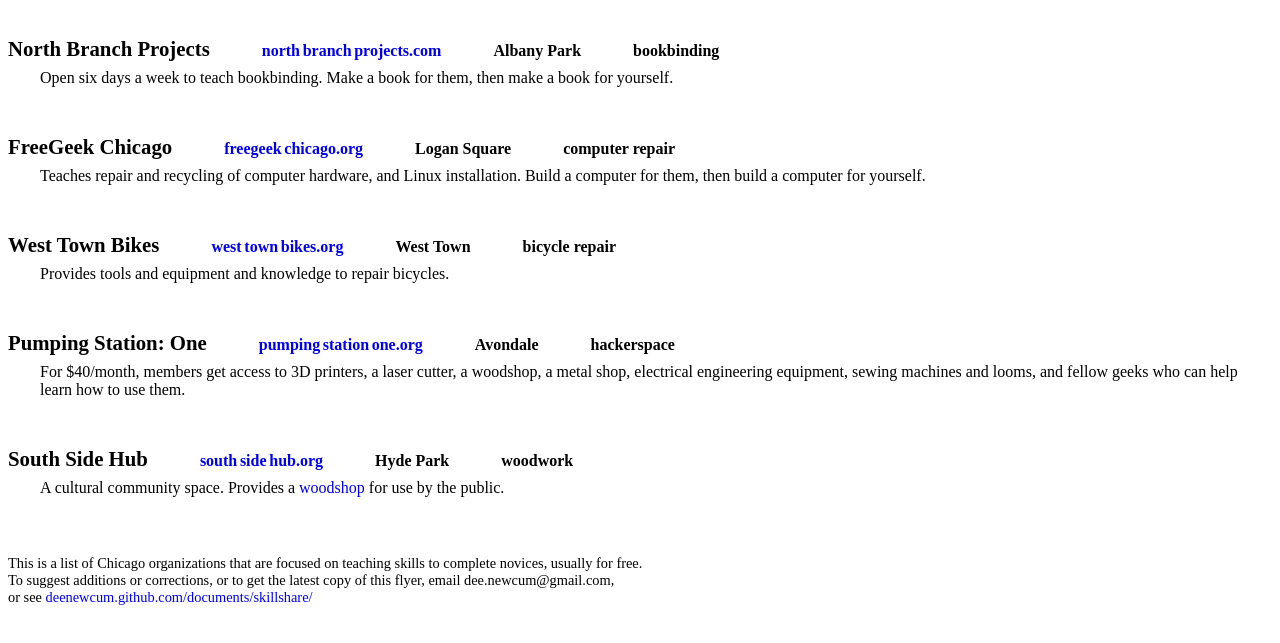
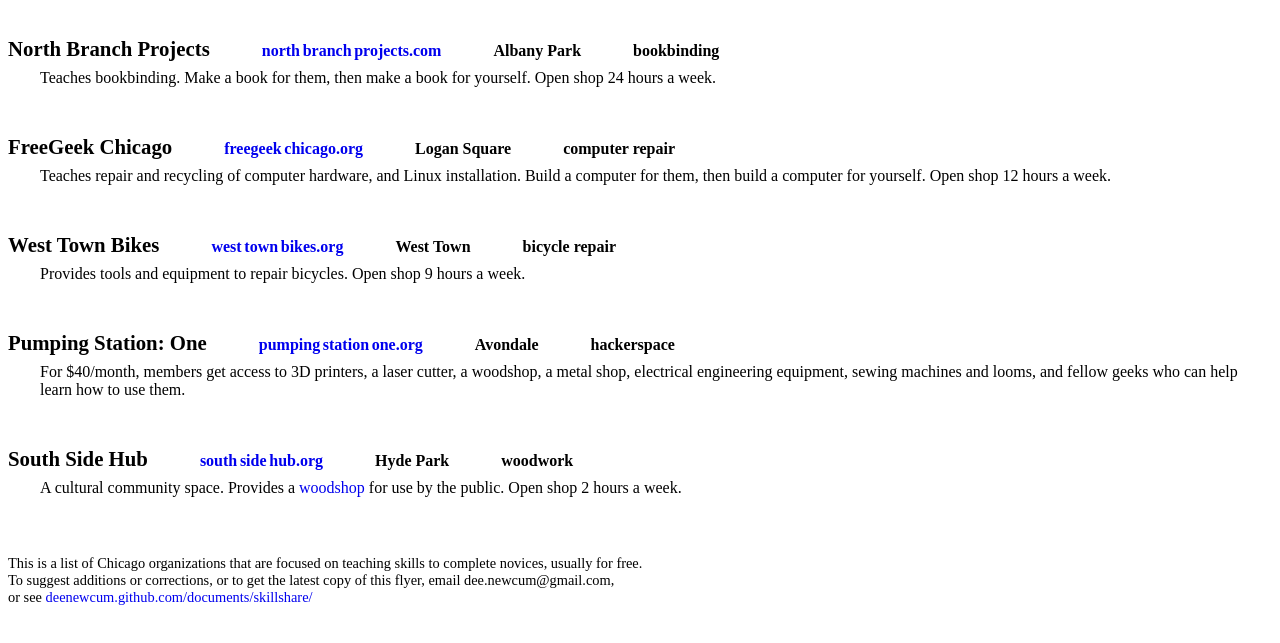
Before and after one commit to DeeNewcum/documents, a plain HTML site: page skillshare/skillshare.html in a window 1280 px wide. Shown: the part 71-714 px from the top of the page. Drawn offline with nearby package versions, Linux system fonts and the light colour scheme.

Commit message:
add hours per week

```diff
--- a/skillshare/skillshare.html
+++ b/skillshare/skillshare.html
@@ -88,7 +88,8 @@
     <em>North Branch Projects</em>      <ins/> <a href="http://www.northbranchprojects.com/">north branch projects.com</a>        <ins/> Albany Park        <ins/> bookbinding
     </div>
 <div class=orgdesc>
-    Open six days a week to teach bookbinding.  Make a book for them, then make a book for yourself.
+    Teaches bookbinding.  Make a book for them, then make a book for yourself.  Open shop 24 hours a week.
+        <!-- open shop:   6 days a week, 6 + 6 + 3 + 3 + 3 + 3 -->
     </div>
 
 
@@ -96,7 +97,8 @@
     <em>FreeGeek Chicago</em>       <ins/> <a href="http://www.freegeekchicago.org/">freegeek chicago.org</a>        <ins/> Logan Square            <ins/> computer repair
     </div>
 <div class=orgdesc>
-    Teaches repair and recycling of computer hardware, and Linux installation.  Build a computer for them, then build a computer for yourself.
+    Teaches repair and recycling of computer hardware, and Linux installation.  Build a computer for them, then build a computer for yourself.  Open shop 12 hours a week.
+        <!-- open shop:   2 days a week, 6 + 6 -->
     </div>
 
 
@@ -104,7 +106,8 @@
     <em>West Town Bikes</em>        <ins/>  <a href="http://westtownbikes.org/">west town bikes.org</a>           <ins> West Town           <ins/> bicycle repair
     </div>
 <div class=orgdesc>
-    Provides tools and equipment and knowledge to repair bicycles.
+    Provides tools and equipment to repair bicycles.  Open shop 9 hours a week.
+        <!-- open shop:   2 days a week, 3 + 6  -->
     </div>
 
 
@@ -122,7 +125,7 @@
     <em>South Side Hub</em> <ins/> <a href="http://southsidehub.org/">south side hub.org</a> <ins/> Hyde Park       <ins/> woodwork
     </div>
 <div class=orgdesc>
-    A cultural community space.  Provides a <a href="http://southsidehub.org/community-woodshop/">woodshop</a> for use by the public.
+    A cultural community space.  Provides a <a href="http://southsidehub.org/community-woodshop/">woodshop</a> for use by the public.  Open shop 2 hours a week.
     </div>
 
 
```
